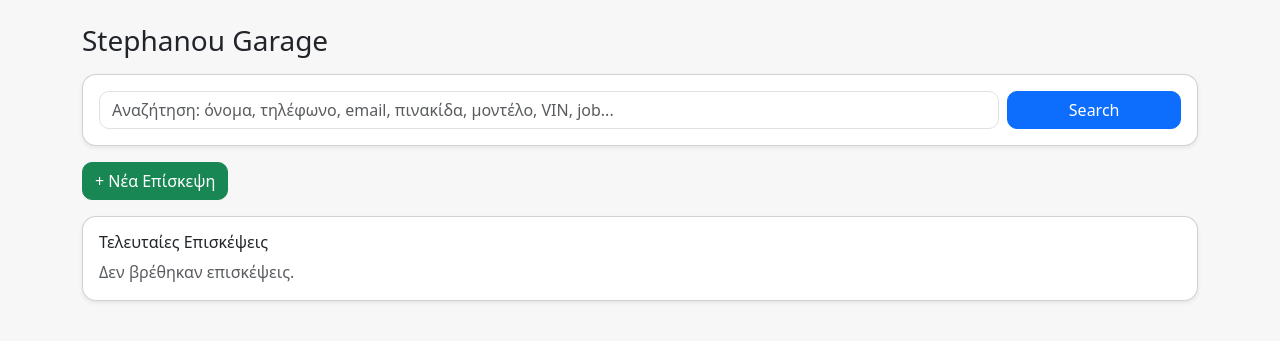
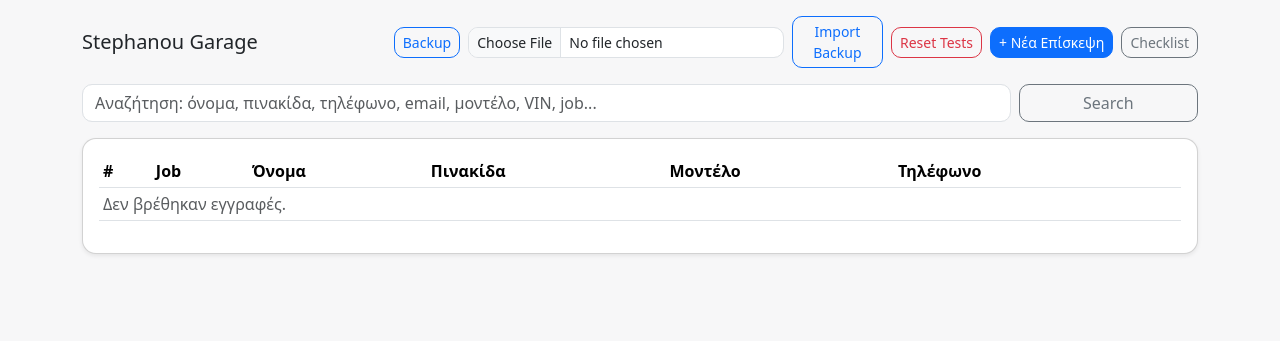
Before and after one commit to kerlengouc-star/stefanos-garage, a FastAPI app: page / in a window 1280 px wide. Shown: the part 57-398 px from the top of the page. Run offline with FastAPI, Linux system fonts and the light colour scheme; data that the repository does not hold is empty.

Commit message:
Update index.html

```diff
--- a/app/templates/index.html
+++ b/app/templates/index.html
@@ -1,47 +1,51 @@
 {% extends "base.html" %}
 {% block content %}
 
-<div class="py-2">
 <div class="d-flex justify-content-between align-items-center mb-3">
-    <h3 class="m-0">Stephanou Garage</h3>
-  </div>
+  <h5 class="m-0">Stephanou Garage</h5>
 
-  <div class="card shadow-sm mb-3">
-    <div class="card-body">
-      <form class="row g-2" method="get" action="/">
-        <div class="col-md-10">
-          <input class="form-control" name="q" value="{{ q or '' }}"
-                 placeholder="Αναζήτηση: όνομα, τηλέφωνο, email, πινακίδα, μοντέλο, VIN, job...">
-        </div>
-        <div class="col-md-2">
-          <button class="btn btn-primary w-100" type="submit">Search</button>
-        </div>
+  <div class="d-flex gap-2 align-items-center">
+    <a class="btn btn-outline-primary btn-sm" href="/backup">Backup</a>
+
+    <form class="d-flex gap-2 align-items-center" action="/backup/import" method="post" enctype="multipart/form-data">
+      <input class="form-control form-control-sm" type="file" name="file" accept=".json">
+      <button class="btn btn-outline-primary btn-sm" type="submit">Import Backup</button>
     </form>
+
+    <form action="/reset" method="post" onsubmit="return confirm('Να σβηστούν ΟΛΑ τα test δεδομένα;');">
+      <input type="hidden" name="keep_master" value="1">
+      <button class="btn btn-outline-danger btn-sm" type="submit">Reset Tests</button>
+    </form>
+
+    <form action="/visits/new" method="post">
+      <button class="btn btn-primary btn-sm" type="submit">+ Νέα Επίσκεψη</button>
+    </form>
+
+    <a class="btn btn-outline-secondary btn-sm" href="/checklist">Checklist</a>
   </div>
 </div>
 
-  <form method="post" action="/visits/new" class="mb-3">
-    <button class="btn btn-success">+ Νέα Επίσκεψη</button>
+<form class="row g-2 mb-3" method="get" action="/search">
+  <div class="col-md-10">
+    <input class="form-control" name="q" value="{{ q or '' }}" placeholder="Αναζήτηση: όνομα, πινακίδα, τηλέφωνο, email, μοντέλο, VIN, job...">
+  </div>
+  <div class="col-md-2">
+    <button class="btn btn-outline-secondary w-100" type="submit">Search</button>
+  </div>
 </form>
 
 <div class="card shadow-sm">
   <div class="card-body">
-      <h6 class="mb-2">Τελευταίες Επισκέψεις</h6>
-
-      {% if visits|length == 0 %}
-        <div class="text-muted">Δεν βρέθηκαν επισκέψεις.</div>
-      {% else %}
     <div class="table-responsive">
       <table class="table table-sm align-middle">
         <thead>
           <tr>
-                <th>ID</th>
+            <th>#</th>
             <th>Job</th>
-                <th>Πελάτης</th>
-                <th>Τηλέφωνο</th>
+            <th>Όνομα</th>
             <th>Πινακίδα</th>
             <th>Μοντέλο</th>
-                <th>Ημ/νία Άφιξης</th>
+            <th>Τηλέφωνο</th>
             <th></th>
           </tr>
         </thead>
@@ -51,20 +55,19 @@
               <td>{{ v.id }}</td>
               <td>{{ v.job_no or '' }}</td>
               <td>{{ v.customer_name or '' }}</td>
-                  <td>{{ v.phone or '' }}</td>
               <td>{{ v.plate_number or '' }}</td>
               <td>{{ v.model or '' }}</td>
-                  <td>{% if v.date_in %}{{ v.date_in.strftime("%Y-%m-%d %H:%M") }}{% endif %}</td>
+              <td>{{ v.phone or '' }}</td>
               <td class="text-end">
-                    <a class="btn btn-outline-primary btn-sm" href="/visits/{{ v.id }}?mode=selected">Άνοιγμα</a>
-                    <a class="btn btn-outline-secondary btn-sm" href="/visits/{{ v.id }}?mode=all">Όλα</a>
+                <a class="btn btn-outline-primary btn-sm" href="/visits/{{ v.id }}?mode=all">Άνοιγμα</a>
               </td>
             </tr>
           {% endfor %}
+          {% if not visits %}
+            <tr><td colspan="7" class="text-muted">Δεν βρέθηκαν εγγραφές.</td></tr>
+          {% endif %}
         </tbody>
       </table>
-        </div>
-      {% endif %}
     </div>
   </div>
 </div>
```
Lines whose indentation alone changed are shown as unchanged.
